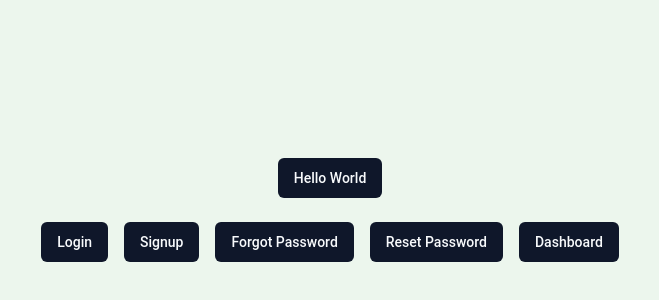
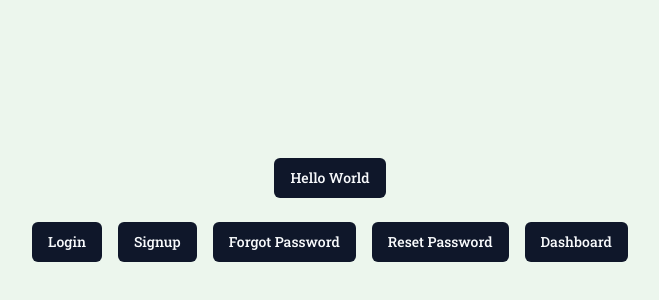
Before and after one commit to overwatch-coder/agrieco-connect, a React (Vite) app: page / in a window 1280 px wide. Shown: the part 190-490 px from the top of the page, without its empty margins (310-969 px from the left). Built offline with nearby package versions, Linux system fonts and the light colour scheme.

Commit message:
init: setup fonts

```diff
--- a/src/index.css
+++ b/src/index.css
@@ -1,3 +1,5 @@
+@import url("https://fonts.googleapis.com/css2?family=Roboto+Slab:wght@100..900&display=swap");
+
 @tailwind base;
 @tailwind components;
 @tailwind utilities;
@@ -69,9 +71,8 @@
 @layer base {
   * {
     @apply border-border;
-    font-family: "Roboto", sans-serif;
   }
   body {
-    @apply bg-primary-green/10 text-foreground;
+    @apply bg-primary-green/10 text-foreground font-roboto;
   }
 }
--- a/tailwind.config.js
+++ b/tailwind.config.js
@@ -59,6 +59,9 @@
         md: "calc(var(--radius) - 2px)",
         sm: "calc(var(--radius) - 4px)",
       },
+      fontFamily: {
+        roboto: ["Roboto Slab", "sans-serif", "serif"],
+      },
       keyframes: {
         "accordion-down": {
           from: { height: "0" },
```
